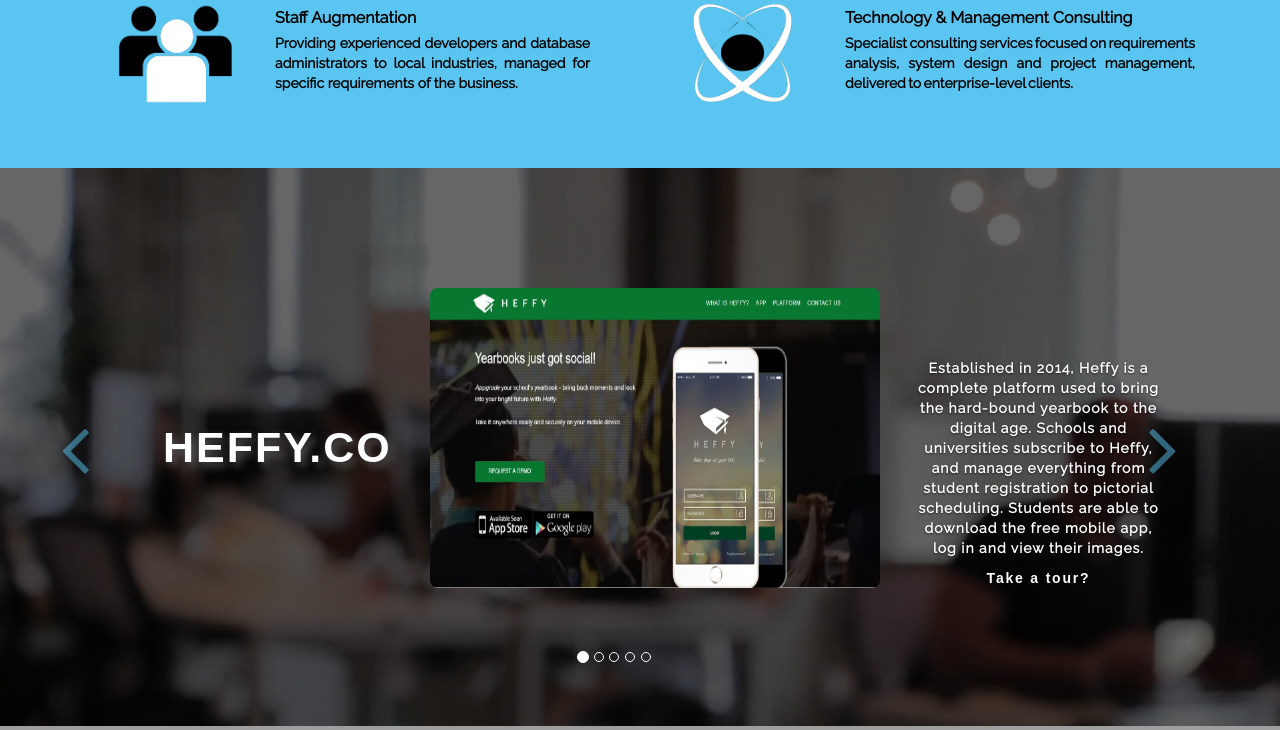
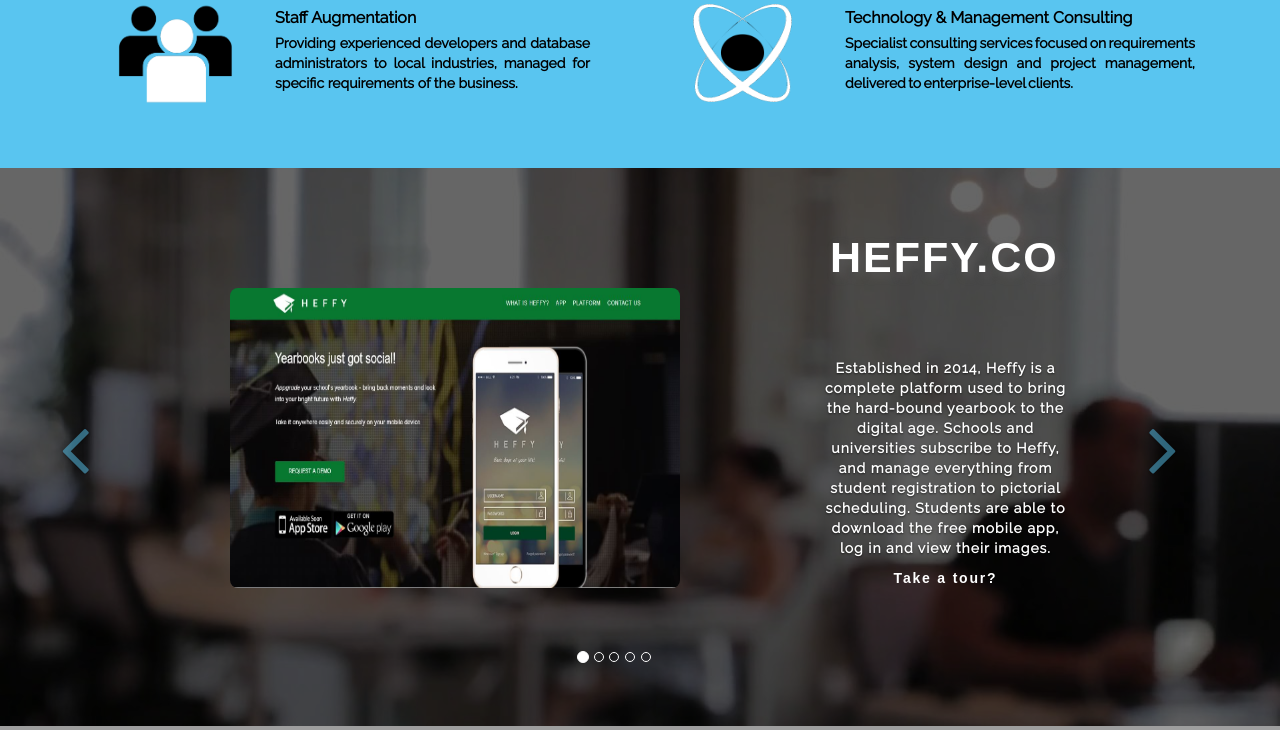
Before and after one commit to Reymond31/nmgwebsite, a CodeIgniter app: page /database/ in a window 1280 px wide. Shown: the part 2537-3267 px from the top of the page. Run offline with CodeIgniter, Linux system fonts and the light colour scheme; some libraries are stand-ins or nearby versions; grey boxes are pictures that could not be loaded.

Commit message:
products

```diff
--- a/assets/css/products.css
+++ b/assets/css/products.css
@@ -11,7 +11,7 @@
   margin-top: -395px;
   height: 300px;
   width: 450px;
-  margin-left: 430px
+  margin-left: 230px;
 }
 .carousel-inner {
   position: relative;
@@ -43,7 +43,7 @@
   color: #ffff;
   margin-bottom: 0;
   margin-right: 100%;
-  left:483px;
+  left:390px;
   font-size: 14px;
   font-weight: 600;
   width: 251px;
@@ -57,7 +57,7 @@
     color: #ffff;
     margin-bottom: 0;
     margin-right: 100%;
-    left:483px;
+    left:390px;
     font-size: 14px;
     font-weight: 600;
     width: 251px;
@@ -88,7 +88,7 @@
   color: #ffff;
   margin-bottom: 0;
   margin-right: 100%;
-  left:483px;
+  left:390px;
   font-size: 14px;
   font-weight: 600;
   width: 251px;
@@ -106,7 +106,7 @@
  letter-spacing: 1px;
   margin-bottom: 0;
   margin-right: 100%;
-  left:483px;
+  left:390px;
   font-size: 14px;
   font-weight: 600;
   width: 251px;
@@ -120,8 +120,8 @@
   color: #ffff;
   font-size: 43px;
   position: absolute;
-  bottom: 110px;
-  left: 163px;
+  bottom: 300px;
+  left: 830px;
   font-family: Arial;
   font-weight: 700;
   letter-spacing: 2px;
@@ -131,12 +131,11 @@
   color: #ffff;
   font-size: 48px;
   position: absolute;
-  bottom: 130px;
-  left: 163px;
+  bottom: 250px;
+  left: 830px;
   font-family: Arial;
   font-weight: 700;
   letter-spacing: 2px;
-  bottom: 105px;
 }
 .carousels-caption{
   color: #ffff;
```
